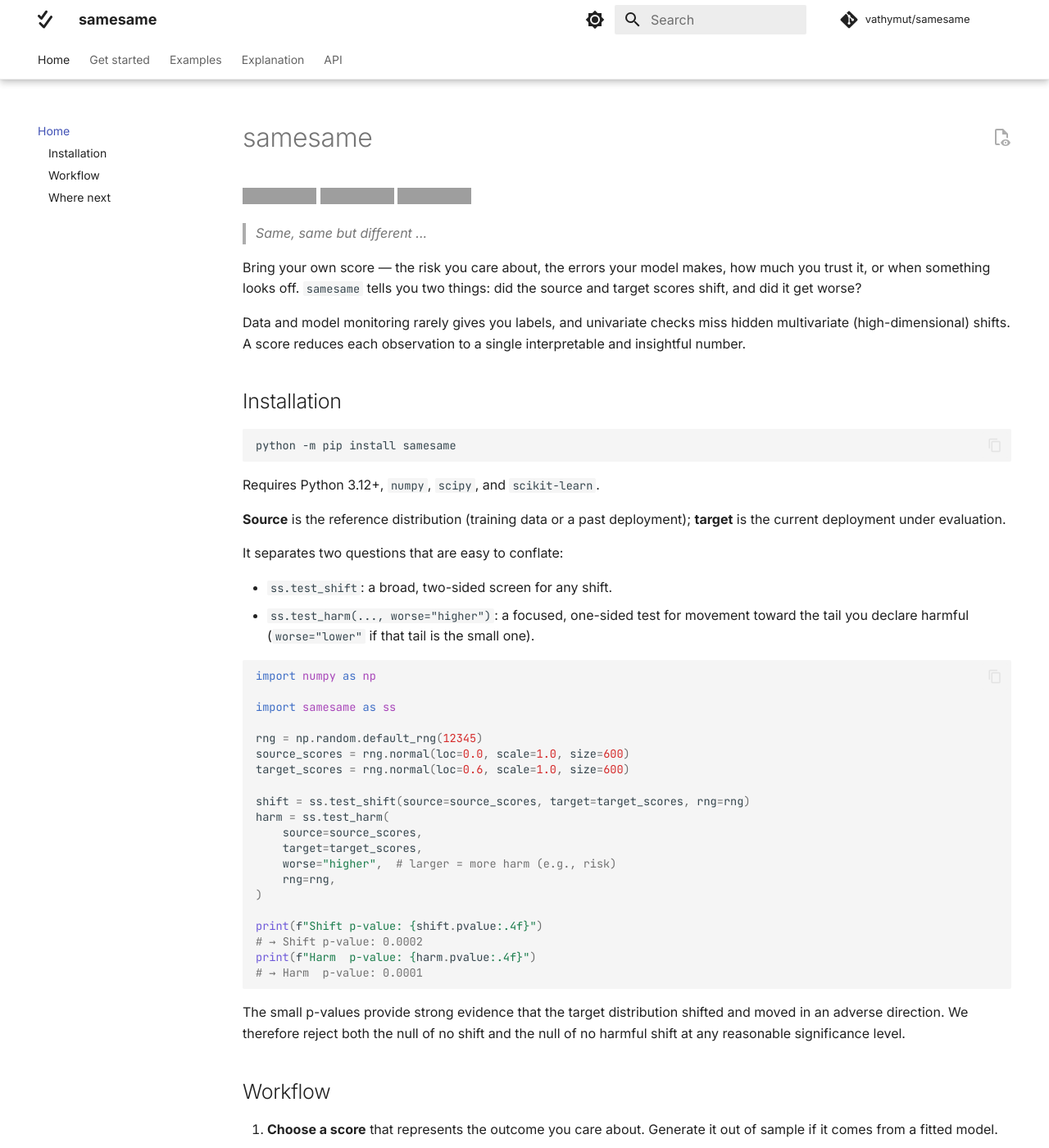
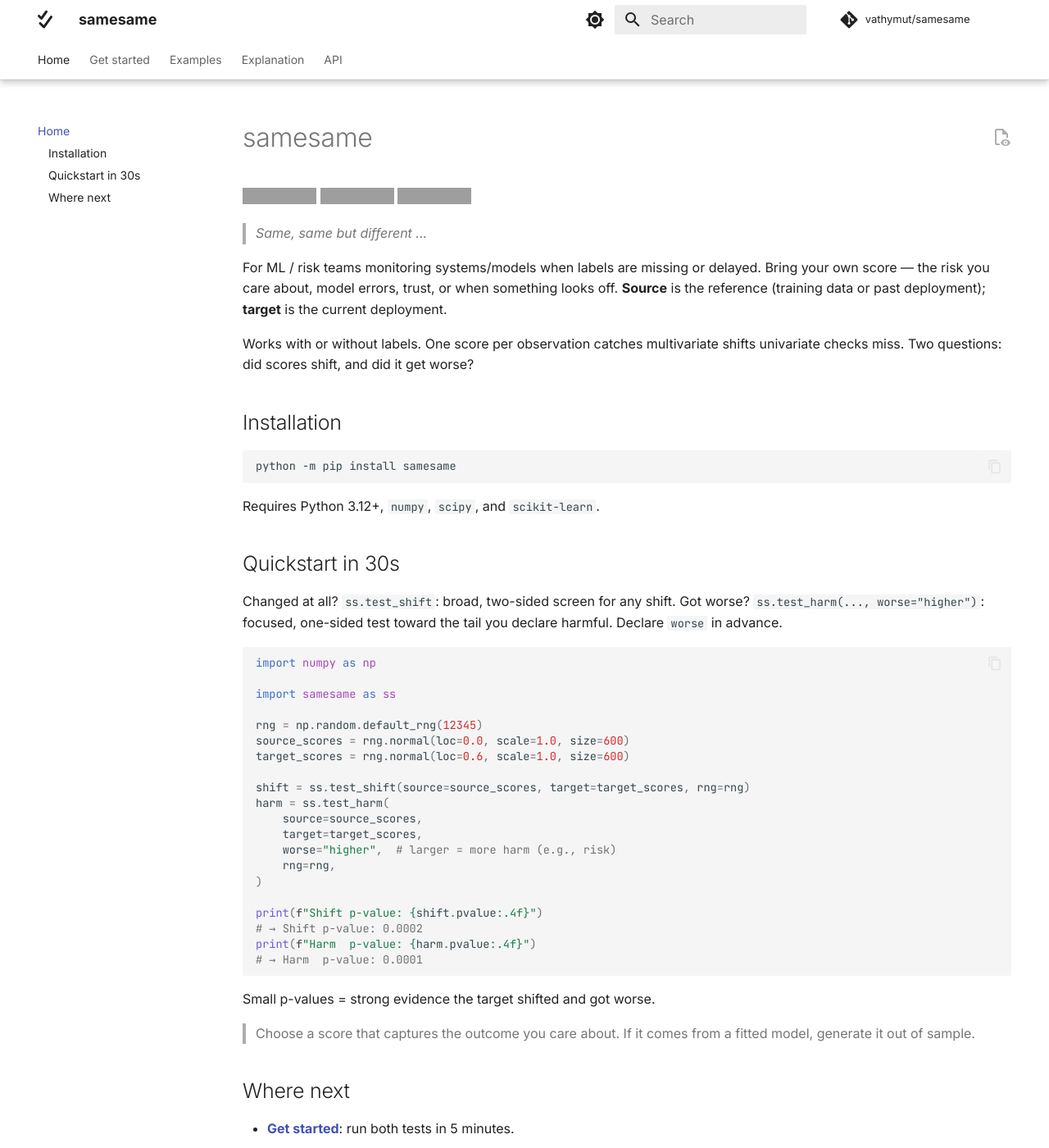
Before and after one commit to vathymut/samesame, an MkDocs documentation site: the page built from docs/index.md, in a window 1280 px wide and 1400 px high. Shown: the whole window at 82% size. Built offline with MkDocs 1.6.1 and Material for MkDocs 9.7.7, drawn with Linux system fonts in a browser that asks for light colours; comment, search, counter and statistics services are not loaded; some of the changed text lies outside the part shown; grey boxes are pictures that could not be loaded.

Commit message:
docs: polish landing page copy

````diff
--- a/docs/index.md
+++ b/docs/index.md
@@ -11,9 +11,9 @@
 
 > *Same, same but different ...*
 
-Bring your own score — the risk you care about, the errors your model makes, how much you trust it, or when something looks off. `samesame` tells you two things: did the source and target scores shift, and did it get worse?
+For ML / risk teams monitoring systems/models when labels are missing or delayed. Bring your own score — the risk you care about, model errors, trust, or when something looks off. **Source** is the reference (training data or past deployment); **target** is the current deployment.
 
-Data and model monitoring rarely gives you labels, and univariate checks miss hidden multivariate (high-dimensional) shifts. A score reduces each observation to a single interpretable and insightful number.
+Works with or without labels. One score per observation catches multivariate shifts univariate checks miss. Two questions: did scores shift, and did it get worse?
 
 ## Installation
 
@@ -23,12 +23,10 @@ python -m pip install samesame
 
 Requires Python 3.12+, `numpy`, `scipy`, and `scikit-learn`.
 
-**Source** is the reference distribution (training data or a past deployment); **target** is the current deployment under evaluation.
+## Quickstart in 30s
 
-It separates two questions that are easy to conflate:
-
-- `ss.test_shift`: a broad, two-sided screen for any shift.
-- `ss.test_harm(..., worse="higher")`: a focused, one-sided test for movement toward the tail you declare harmful (`worse="lower"` if that tail is the small one).
+Changed at all? `ss.test_shift`: broad, two-sided screen for any shift.
+Got worse? `ss.test_harm(..., worse="higher")`: focused, one-sided test toward the tail you declare harmful. Declare `worse` in advance.
 
 ```python
 import numpy as np
@@ -53,19 +51,15 @@ print(f"Harm  p-value: {harm.pvalue:.4f}")
 # → Harm  p-value: 0.0001
 ```
 
-The small p-values provide strong evidence that the target distribution shifted and moved in an adverse direction. We therefore reject both the null of no shift and the null of no harmful shift at any reasonable significance level.
+Small p-values = strong evidence the target shifted and got worse.
 
-## Workflow
-
-1. **Choose a score** that represents the outcome you care about. Generate it out of sample if it comes from a fitted model.
-2. **Ask whether anything changed** with `ss.test_shift`.
-3. **Ask whether the change is harmful** with `ss.test_harm(..., worse=...)`. Specify in advance whether higher or lower scores indicate harm.
-4. **Address poor feature overlap** with `ss.domain_weights` only when it is a real concern. Weighting focuses the comparison on a different population: the region of common support. Details: [Weight for common support](examples/credit/weight-for-common-support.md).
+> Choose a score that captures the outcome you care about. If it comes from a fitted model, generate it out of sample.
 
 ## Where next
 
 - **[Get started](https://vathymut.github.io/samesame/examples/tutorials/get-started/)**: run both tests in 5 minutes.
-- **[Is the new drug good enough?](https://vathymut.github.io/samesame/examples/trials/check-drug-efficacy/)**: the harm test on 70 trial scores, no model.
-- **[Monitor a credit model](https://vathymut.github.io/samesame/examples/credit/monitor-credit/)**: one HELOC model, three signals.
-- **[Weight for common support](examples/credit/weight-for-common-support.md)**: extend the HELOC monitoring example with common-support weighting.
+- **[Is the new drug good enough?](https://vathymut.github.io/samesame/examples/trials/check-drug-efficacy/)**: harm test on 70 trial scores, no model.
+- **[Monitor a credit model](https://vathymut.github.io/samesame/examples/credit/monitor-credit/)**: one HELOC model, three signals — see also [common-support weighting](https://vathymut.github.io/samesame/examples/credit/weight-for-common-support/).
 - **[API reference](https://vathymut.github.io/samesame/api/testing/)**: full docs for the tests and `domain_weights`.
+
+> Scores are univariate: declare `worse="higher" | "lower"` from meaning, not p-values. See [How the harm test works](https://vathymut.github.io/samesame/explanation/harmful-shift-statistic/).
````
